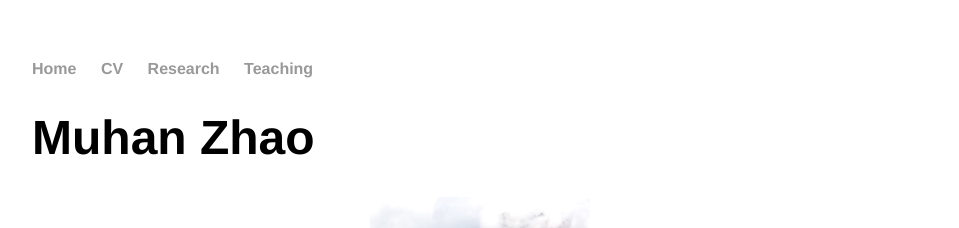
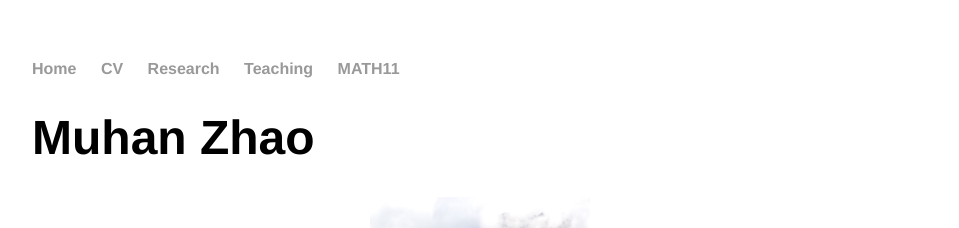
Before and after one commit to kimukook/kimukook.github.io, a Jekyll site: the page built from index.html, in a window 1280 px wide. Shown: the top 228 px of the page, without its empty margins (160-1119 px from the left). Built offline with Jekyll 4.4.1, drawn with Linux system fonts in a browser that asks for light colours.

Commit message:
Update default.html

```diff
--- a/_layouts/default.html
+++ b/_layouts/default.html
@@ -17,6 +17,7 @@
 	        		<li><a href="/cv">CV</a></li>
 	        		<li><a href="/research">Research</a></li>
 				<li><a href="/teaching">Teaching</a></li>
+				<li><a href="/teaching/math11">MATH11</a></li>
 	    		</ul>
 			</nav>
 			<div class="container">
```
